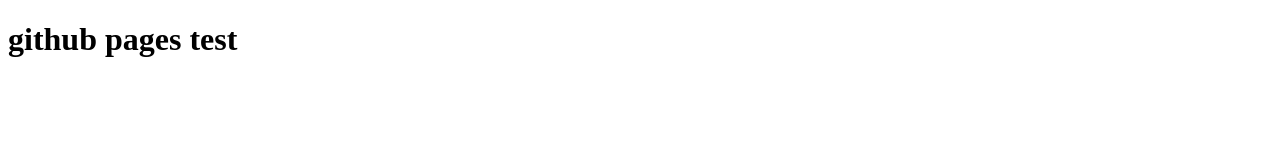
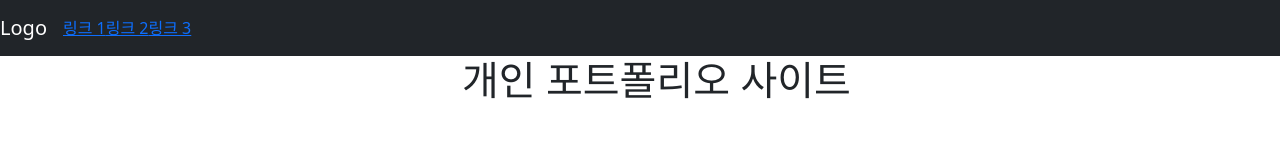
Before and after one commit to bisper1/bisper1.github.io, a plain HTML site: page index.html in a window 1280 px wide. Drawn offline with nearby package versions, Linux system fonts and the light colour scheme.

Commit message:
내용 추가.

```diff
--- a/index.html
+++ b/index.html
@@ -5,8 +5,36 @@
   <meta http-equiv="X-UA-Compatible" content="IE=edge">
   <meta name="viewport" content="width=device-width, initial-scale=1.0">
   <title>github pages test</title>
+  <link href="https://cdn.jsdelivr.net/npm/bootstrap@5.1.3/dist/css/bootstrap.min.css" rel="stylesheet" integrity="sha384-1BmE4kWBq78iYhFldvKuhfTAU6auU8tT94WrHftjDbrCEXSU1oBoqyl2QvZ6jIW3" crossorigin="anonymous">
+  <script src="https://cdn.jsdelivr.net/npm/bootstrap@5.1.3/dist/js/bootstrap.bundle.min.js" integrity="sha384-ka7Sk0Gln4gmtz2MlQnikT1wXgYsOg+OMhuP+IlRH9sENBO0LRn5q+8nbTov4+1p" crossorigin="anonymous"></script>
 </head>
 <body>
-  <h1>github pages test</h1>
+  <header>
+    <nav class="navbar navbar-expand-md navbar-fixed-top navbar-dark bg-dark">
+      <a class="navbar-brand" href="#">Logo</a>
+      <ul class="navbar-nav">
+        <li class="navbar-item">
+          <a href="#" class="navbar-link">링크 1</a>
+        </li>
+        <li class="navbar-item">
+          <a href="#" class="navbar-link">링크 2</a>
+        </li>
+        <li class="navbar-item">
+          <a href="#" class="navbar-link">링크 3</a>
+        </li>
+      </ul>
+    </nav>
+  </header>
+  <main class="container">
+    <div class="row">
+      <div class="col-md-4"></div>
+      <div class="col-md-8">
+        <h1>개인 포트폴리오 사이트</h1>
+      </div>
+    </div>
+  </main>
+  <footer>
+
+  </footer>
 </body>
 </html>
```
